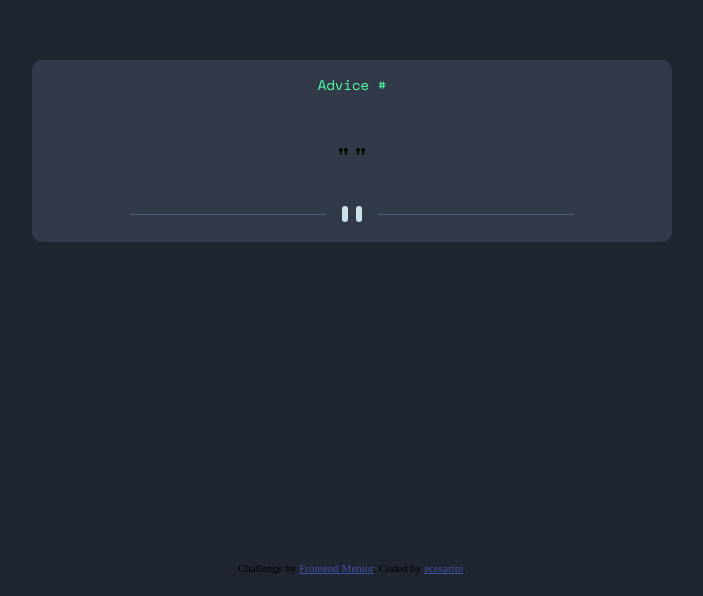
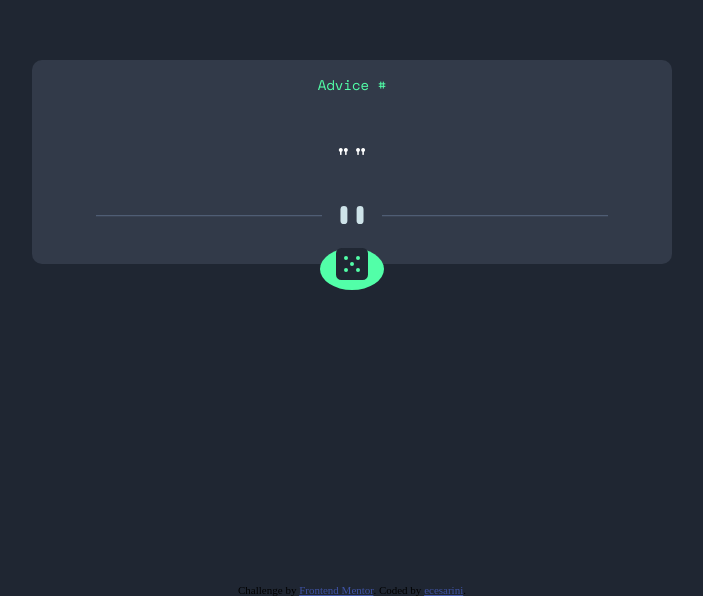
Before and after one commit to ecesarini-frontend-mentor/advice-generator-app-main, a plain HTML site: page index.html in a window 1280 px wide. Shown: the part 260-856 px from the top of the page, without its empty margins (288-991 px from the left). Before the commit the page ends 834 px from the top, so only its background shows below. Drawn offline with nearby package versions, Linux system fonts and the light colour scheme.

Commit message:
Update index.html

```diff
--- a/index.html
+++ b/index.html
@@ -1,6 +1,6 @@
 <!--
-  DONE: created HTML structure and main CSS.
-  TODO: place shuffle icon; dig on API; footer?
+  TODO: -place shuffle icon; dig on API; footer?
+        -responsive image dice
 -->
 <!DOCTYPE html>
 <html lang="en">
@@ -60,34 +60,57 @@ main {
   font-size: 28px;
   margin: 25%;
 }
-
-#advice-container {
+#main-container {
+  position: relative;
+}
+#fb-advice-container {
   margin: auto;
-  padding-bottom: 20px;
+  padding-bottom: 40px;
   display: flex;
   flex-direction: column;
   align-items: center;
   background-color: var(--dark-grayish-blue);
   border-radius: 10px 10px;
+  color: white;
 }
-#advice-id {
+#fb-advice-id {
   font-size: 50%;
   color: var(--neon-green);
+}
+#fb-advice-decorator {
+  width: 80%;
+}
+
+#dice {
+  position: absolute;
+  background-color: var(--neon-green);
+  width: 10%;
+  bottom: -12.5%;
+  left: 45%;
+  border-radius: 50%;
+}
+#dice img {
+  position: relative;
+  width: 50%;
+  left: 25%;
 }
 </style>
 </head>
 
 <body>
   <main>
-    <div id="advice-container">
-        <p id="advice-id">Advice #<span id="advice-id-number"><!-- Advice ID goes here --></span></p>
-        <p id="advice-content">"<!-- Advice text goes here -->"</p>
-        <img id="advice-decorator" src="./images/pattern-divider-desktop.svg">
+    <div id="main-container">
+      <div id="fb-advice-container">
+        <p id="fb-advice-id">Advice #<span id="fb-advice-id-number"><!-- Advice ID goes here --></span></p>
+        <p id="fb-advice-content">"<!-- Advice text goes here -->"</p>
+        <img id="fb-advice-decorator" src="images/pattern-divider-desktop.svg" alt="Bottom divider">
+      </div>
+      <div id="dice"><img src="images/icon-dice.svg" alt="Dice image, click it"></div>
     </div>
   </main>
   <footer class="attribution">
     Challenge by <a href="https://www.frontendmentor.io?ref=challenge" target="_blank">Frontend Mentor</a>.
-    Coded by <a href="https://github.com/ecesarini-frontend-mentor/advice-generator-app-main">ecesarini</a>.
+    Coded by <a href="https://github.com/ecesarini-frontend-mentor/fb-advice-generator-app-main">ecesarini</a>.
   </footer>
 </body>
 </html>
```
